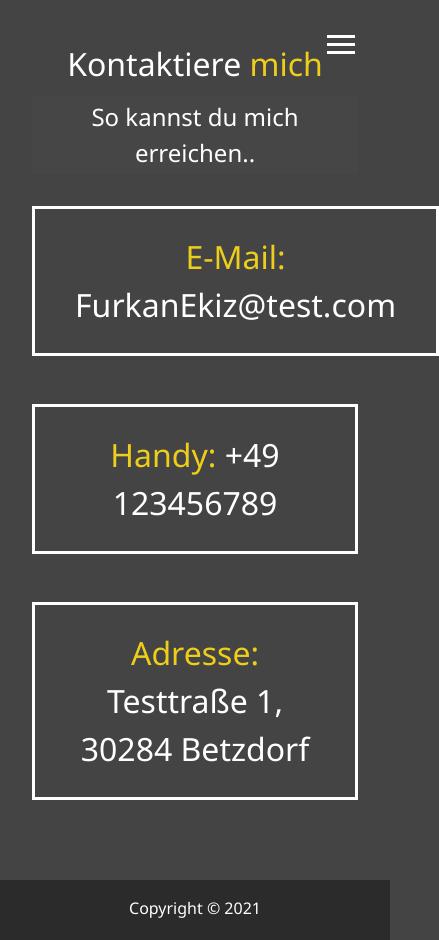
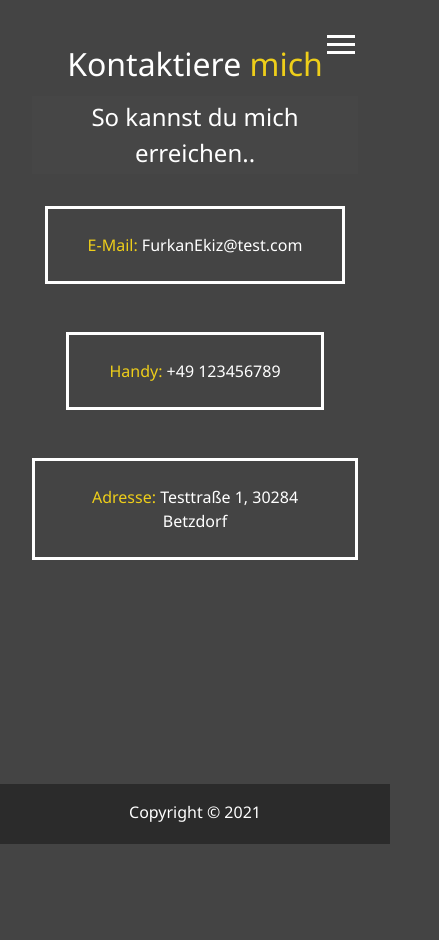
Before and after one commit to fessmm/Portfolio, a website: page dist/contact.html in a window 390 px wide. Shown: the whole page, 439 px wide, since content can reach past the window. After the commit the page ends 844 px from the top, so only its background shows below. Drawn offline with Linux system fonts and the light colour scheme.

Commit message:
smaller font size for boxes in contact

```diff
--- a/scss/_mobile.scss
+++ b/scss/_mobile.scss
@@ -104,4 +104,30 @@
       text-align: center;
     }
   }
+
+  // Contact Page
+  .boxes {
+    display: flex;
+    flex-wrap: wrap;
+    justify-content: space-evenly;
+    align-items: center;
+    margin-top: 1rem;
+
+    div {
+      font-size: 1rem;
+      border: 3px #fff solid;
+      padding: 1.5rem 2.5rem;
+      margin-bottom: 3rem;
+      @include easeOut;
+
+      &:hover {
+        padding: 0.5rem 1.5rem;
+        background: $secondary-color;
+        color: set-text-color($secondary-color);
+        span {
+          color: set-text-color($secondary-color);
+        }
+      }
+    }
+  }
 }
```
Also changed, not shown: dist/css/main.css.
